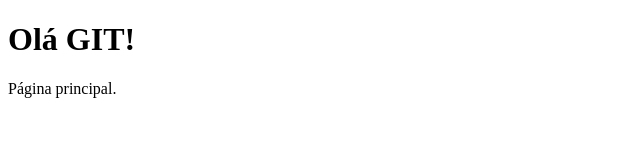
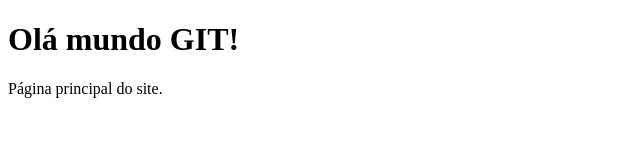
Before and after one commit to Matheus-HX-Alves/Curso-Git, a plain HTML site: page Site Git/index.html in a window 1280 px wide. Shown: the whole page, without its empty margins (0-640 px from the left). Drawn offline with Linux system fonts and the light colour scheme.

Commit message:
Update index.html
Alteração do título e parágrafo da página.

```diff
--- a/Site Git/index.html
+++ b/Site Git/index.html
@@ -7,7 +7,7 @@
     <title>Primeiro site para meu repositório</title>
 </head>
 <body>
-    <h1>Olá GIT!</h1>
-    <p>Página principal.</p>
+    <h1>Olá mundo GIT!</h1>
+    <p>Página principal do site.</p>
 </body>
 </html>
```
